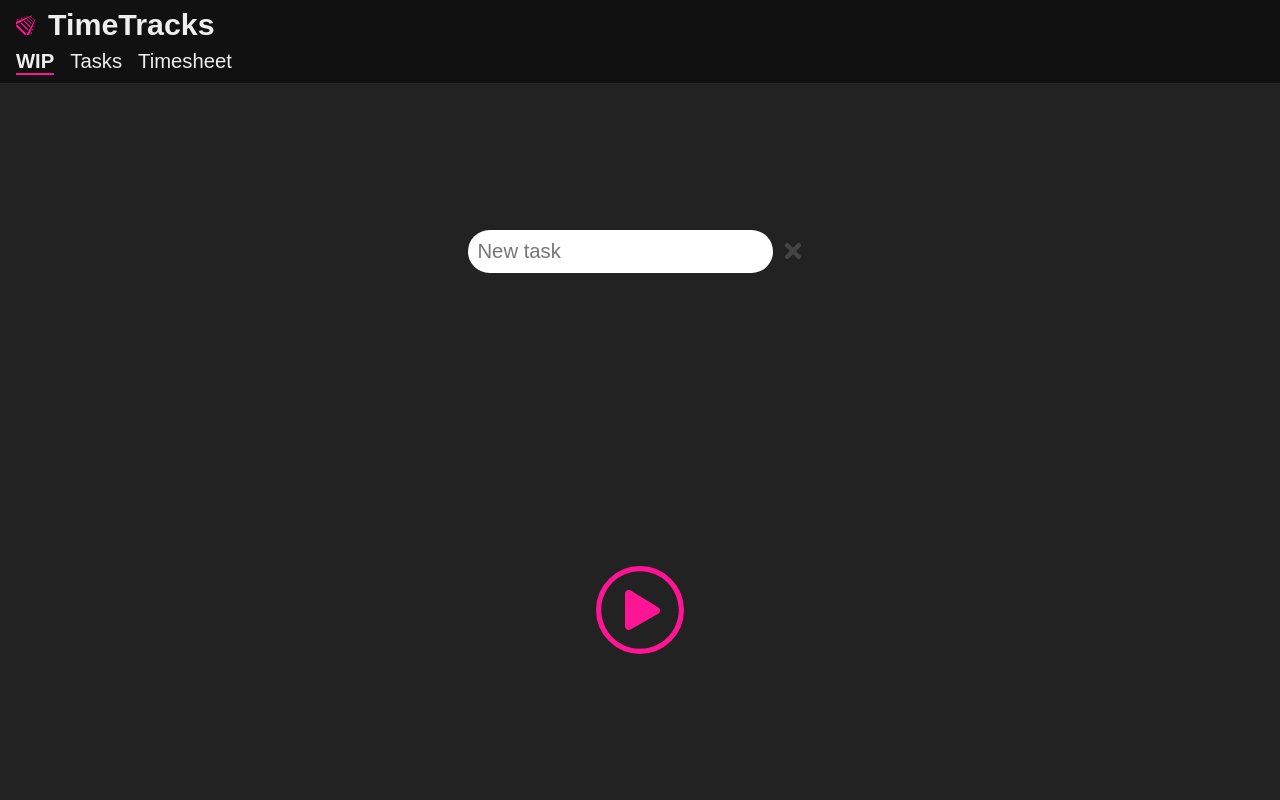
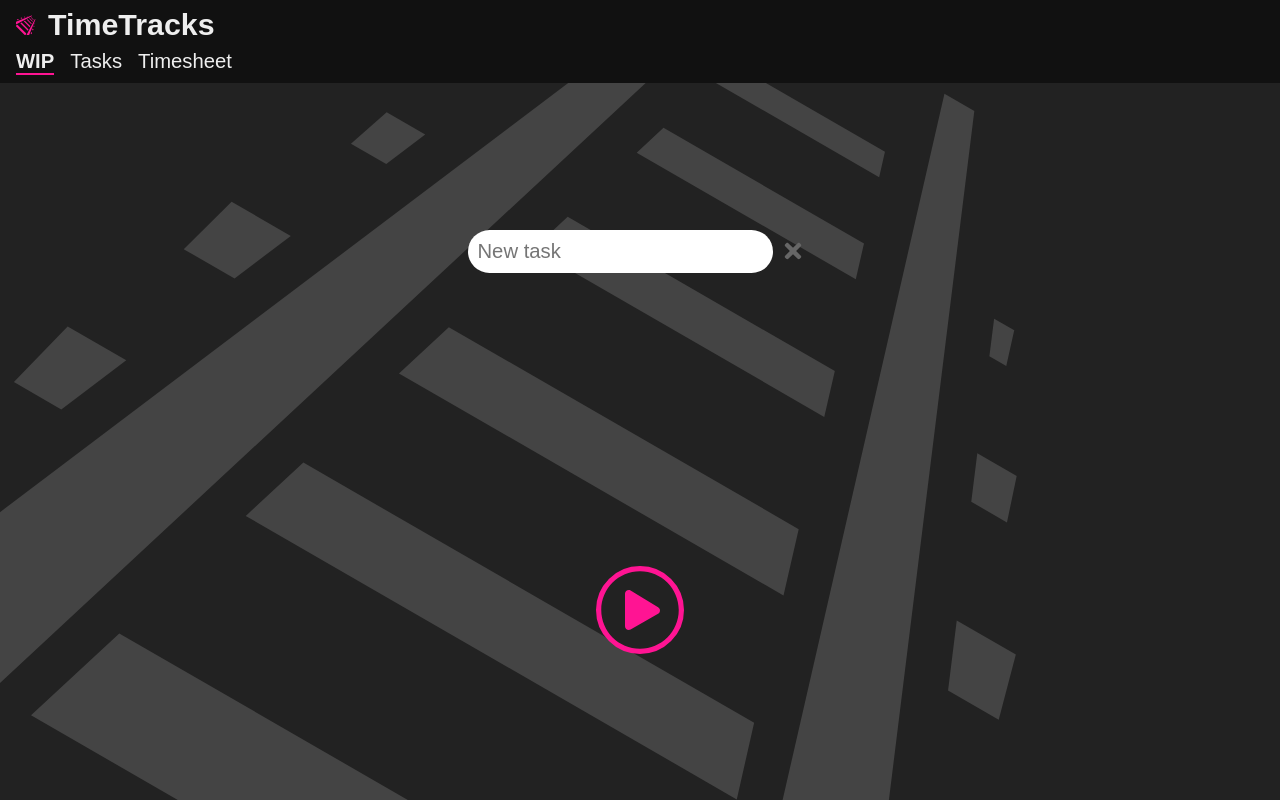
Before and after one commit to jamarob/timetracks, a React (Create React App) app: page /wip in a window 1280 px wide. Built offline with nearby package versions, Linux system fonts and the light colour scheme.

Commit message:
Add background image

```diff
--- a/src/App.tsx
+++ b/src/App.tsx
@@ -1,5 +1,7 @@
 import { Redirect, Route, Switch } from 'react-router-dom'
 import styled from 'styled-components/macro'
+
+import backgroundUrl from './assets/background.svg'
 
 import { AppHeader } from './common'
 import { NewWip, StopWip, Timesheet, TasksPage } from './pages'
@@ -44,6 +46,7 @@ const PageLayout = styled.div`
   width: 100%;
   display: grid;
   grid-template-rows: min-content 1fr;
-  background: #111;
+  background: url(${backgroundUrl}) center no-repeat, #222;
+  background-size: cover;
   color: #eee;
 `
--- a/src/common/AppHeader.tsx
+++ b/src/common/AppHeader.tsx
@@ -23,6 +23,7 @@ const Header = styled.header`
   padding: 8px 16px;
   display: grid;
   grid-gap: 8px;
+  background: #111;
 `
 
 const Heading = styled.section`
--- a/src/common/Buttons.tsx
+++ b/src/common/Buttons.tsx
@@ -50,7 +50,7 @@ const SecondaryButton = styled(Button)`
   padding: 8px;
 
   &:disabled {
-    color: #444;
+    color: #666;
   }
 `
 
--- a/src/common/CurrentWip.tsx
+++ b/src/common/CurrentWip.tsx
@@ -30,7 +30,7 @@ export default function CurrentWip({ wip }: Props) {
 
 const WipLink = styled(NavLink)`
   padding: 8px 16px;
-  border-top: 2px solid #111;
+  border-top: 1px solid deeppink;
   text-decoration: none;
   color: #eee;
 `
--- a/src/pages/NewWip/NewWip.tsx
+++ b/src/pages/NewWip/NewWip.tsx
@@ -22,5 +22,4 @@ export default function NewWipPage({ task, onStart }: Props) {
 const Main = styled.main`
   display: grid;
   place-items: center;
-  background: #222;
 `
--- a/src/pages/StopWip/StopWip.tsx
+++ b/src/pages/StopWip/StopWip.tsx
@@ -30,8 +30,6 @@ export default function StopWip({ wip, onStop }: Props) {
 const Main = styled.main`
   display: grid;
   place-items: center;
-  background: #222;
-  color: white;
 `
 
 const WipWrapper = styled.section`
--- a/src/pages/TasksPage/TasksPage.tsx
+++ b/src/pages/TasksPage/TasksPage.tsx
@@ -33,6 +33,5 @@ export default function TasksPage({ tasks, wip }: Props) {
 const Main = styled.main`
   display: grid;
   grid-template-rows: 1fr min-content;
-  background: #222;
   overflow: hidden;
 `
--- a/src/pages/Timesheet/Timesheet.tsx
+++ b/src/pages/Timesheet/Timesheet.tsx
@@ -36,6 +36,5 @@ export default function Timesheet({ tasks, wip }: Props) {
 const Main = styled.main`
   display: grid;
   grid-template-rows: 1fr min-content;
-  background: #222;
   overflow: hidden;
 `
```
Also changed, not shown: src/assets/background.svg (added).
